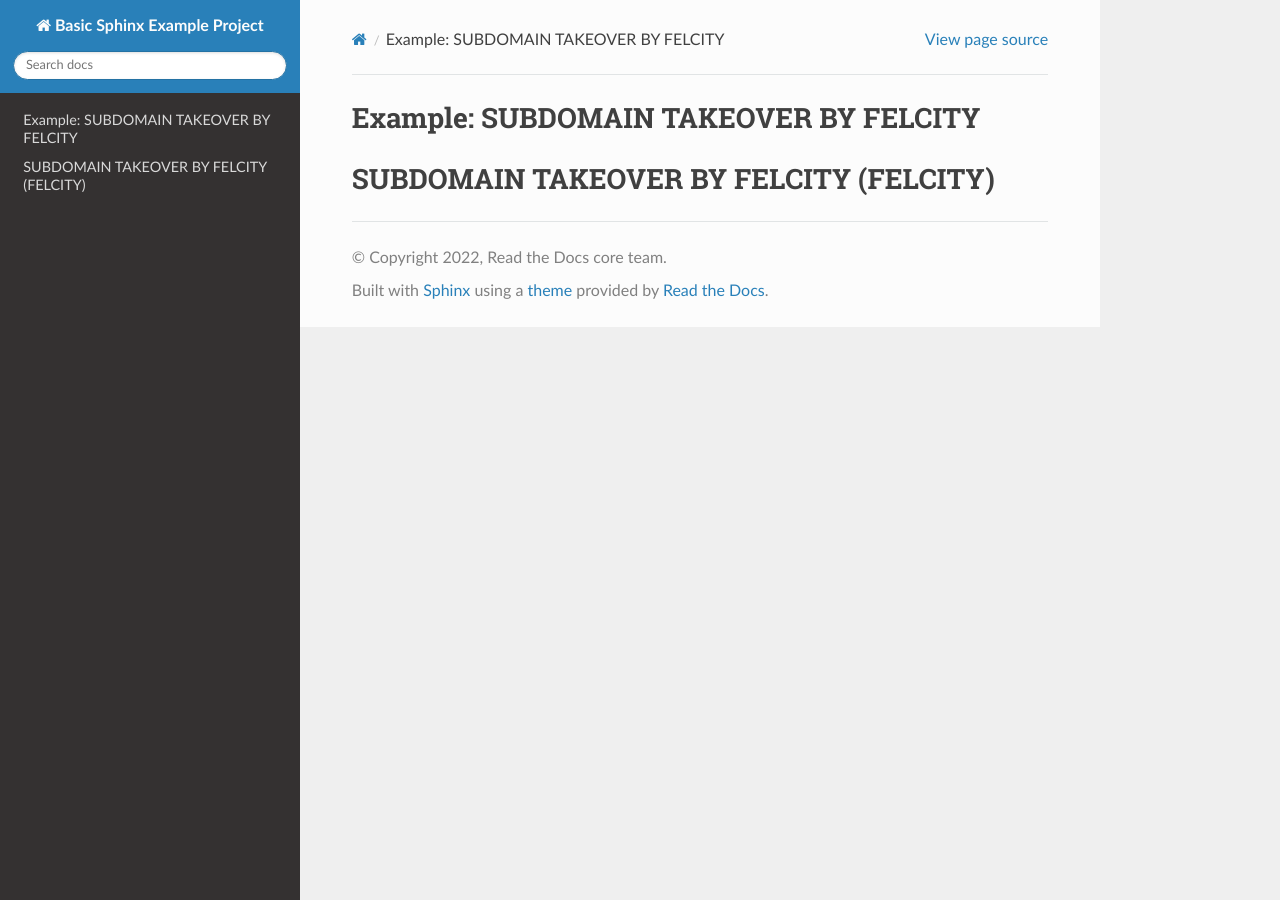
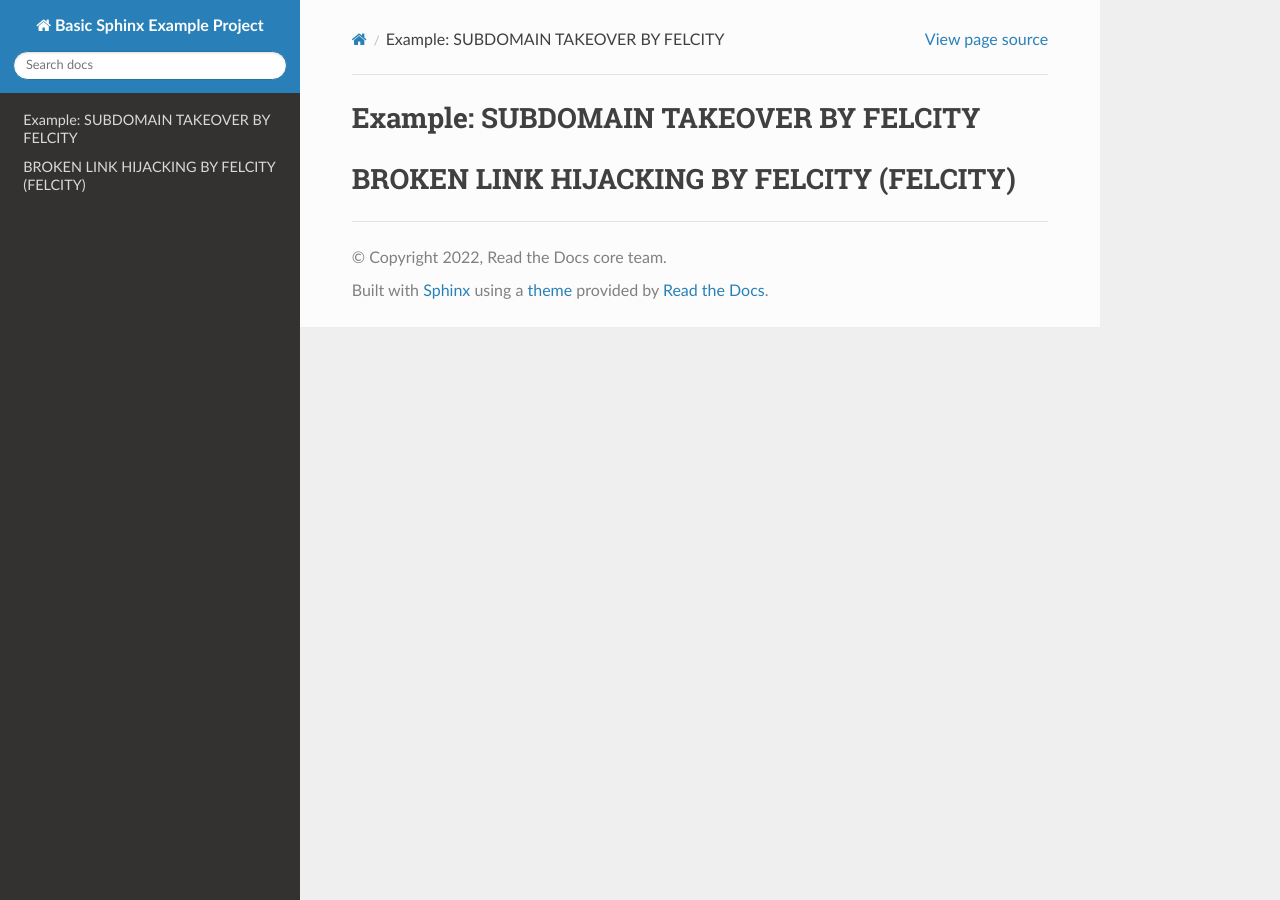
Before and after one commit to suaib98/piwikapi, a Sphinx documentation site: the page built from docs/index.rst, in a window 1280 px wide. Built offline with Sphinx 7.4.7 and the Read the Docs theme 2.0.0, drawn with Linux system fonts in a browser that asks for light colours.

Commit message:
Update index.rst

```diff
--- a/docs/index.rst
+++ b/docs/index.rst
@@ -1,5 +1,5 @@
 
 .. include:: ../README.rst
 
-SUBDOMAIN TAKEOVER BY FELCITY (FELCITY)
+BROKEN LINK HIJACKING BY FELCITY (FELCITY)
 ===================================
```
